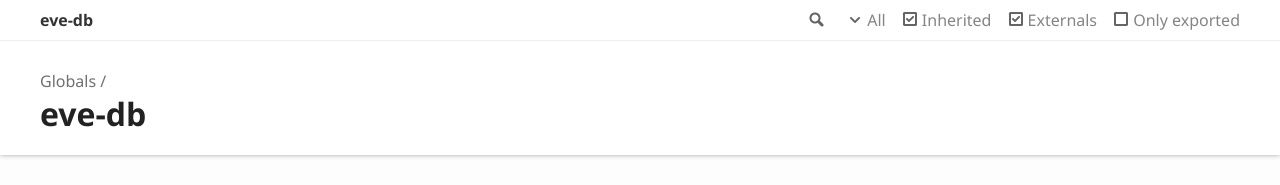
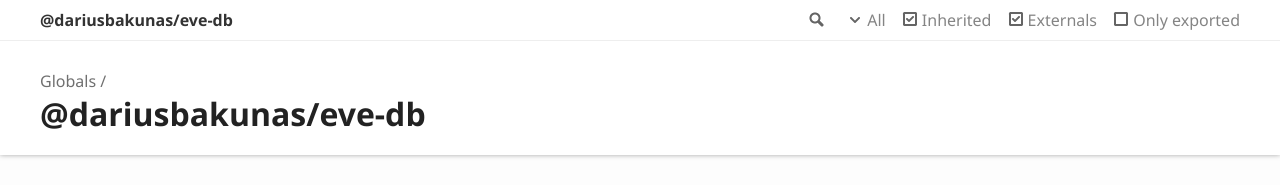
Before and after one commit to dariusbakunas/eve-db, a plain HTML site: page globals.html in a window 1280 px wide. Shown: the top 185 px of the page. Drawn offline with Linux system fonts and the light colour scheme.

Commit message:
[ci skip] Updates

```diff
--- a/globals.html
+++ b/globals.html
@@ -3,8 +3,8 @@
 <head>
 	<meta charset="utf-8">
 	<meta http-equiv="X-UA-Compatible" content="IE=edge">
-	<title>eve-db</title>
-	<meta name="description" content="Documentation for eve-db">
+	<title>@dariusbakunas/eve-db</title>
+	<meta name="description" content="Documentation for @dariusbakunas/eve-db">
 	<meta name="viewport" content="width=device-width, initial-scale=1">
 	<link rel="stylesheet" href="assets/css/main.css">
 </head>
@@ -22,7 +22,7 @@
 						<li class="state loading">Preparing search index...</li>
 						<li class="state failure">The search index is not available</li>
 					</ul>
-					<a href="index.html" class="title">eve-db</a>
+					<a href="index.html" class="title">@dariusbakunas/eve-db</a>
 				</div>
 				<div class="table-cell" id="tsd-widgets">
 					<div id="tsd-filter">
@@ -56,7 +56,7 @@
 					<a href="globals.html">Globals</a>
 				</li>
 			</ul>
-			<h1>eve-db</h1>
+			<h1>@dariusbakunas/eve-db</h1>
 		</div>
 	</div>
 </header>
@@ -88,7 +88,7 @@
 						<li class="tsd-description">
 							<aside class="tsd-sources">
 								<ul>
-									<li>Defined in <a href="https://github.com/dariusbakunas/eve-db/blob/4e3e4d9/src/lib/client.ts#L13">lib/client.ts:13</a></li>
+									<li>Defined in <a href="https://github.com/dariusbakunas/eve-db/blob/4250758/src/lib/client.ts#L13">lib/client.ts:13</a></li>
 								</ul>
 							</aside>
 							<h4 class="tsd-parameters-title">Parameters</h4>
```
Also changed, not shown: index.html (+4 -4 lines).
